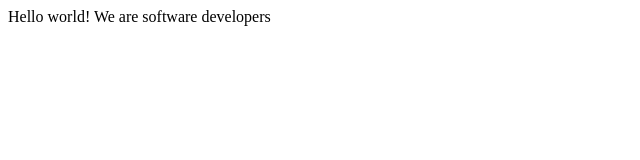
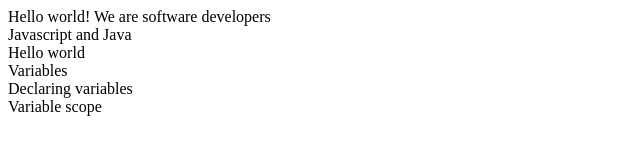
Before and after one commit to AmpeireDorah/microweb, a plain HTML site: page fcc-test-suite-template-master/index.html in a window 1280 px wide. Shown: the whole page, without its empty margins (0-640 px from the left). Drawn offline with Linux system fonts and the light colour scheme.

Commit message:
sections added

```diff
--- a/fcc-test-suite-template-master/index.html
+++ b/fcc-test-suite-template-master/index.html
@@ -24,6 +24,35 @@
     <script  src="js/index.js"></script>
 
 
-	Hello world! We are software developers
+  Hello world! We are software developers
+  <main id="main-doc">
+    <section class=" main-section" id="Javascript_and_Java">
+            <header>
+                Javascript and Java
+            </header>
+    </section>
+    <section class=" main-section" id="Hello_world">
+      <header>
+          Hello world
+            </header>
+    </section>
+    <section class=" main-section" id="Variables">
+        <header>
+            Variables
+          </header>
+    </section>
+    <section class=" main-section" id="Declaring_variables">
+        <header>
+            Declaring variables
+          </header>
+    </section>
+    <section class=" main-section" id="Variable_scope">
+        <header>
+            Variable scope
+          </header>
+    </section>
+
+  </main>
+  <div id=></div>
   </body>
 </html>
```
